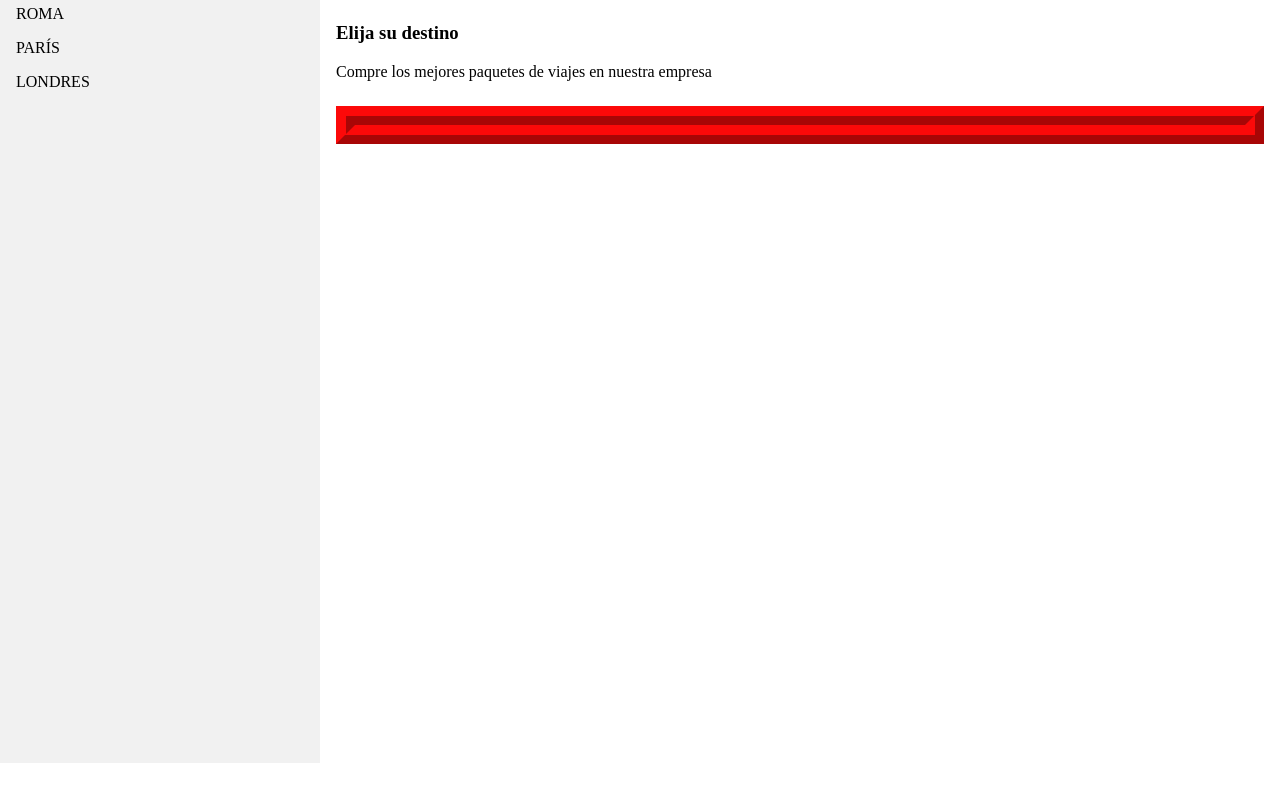
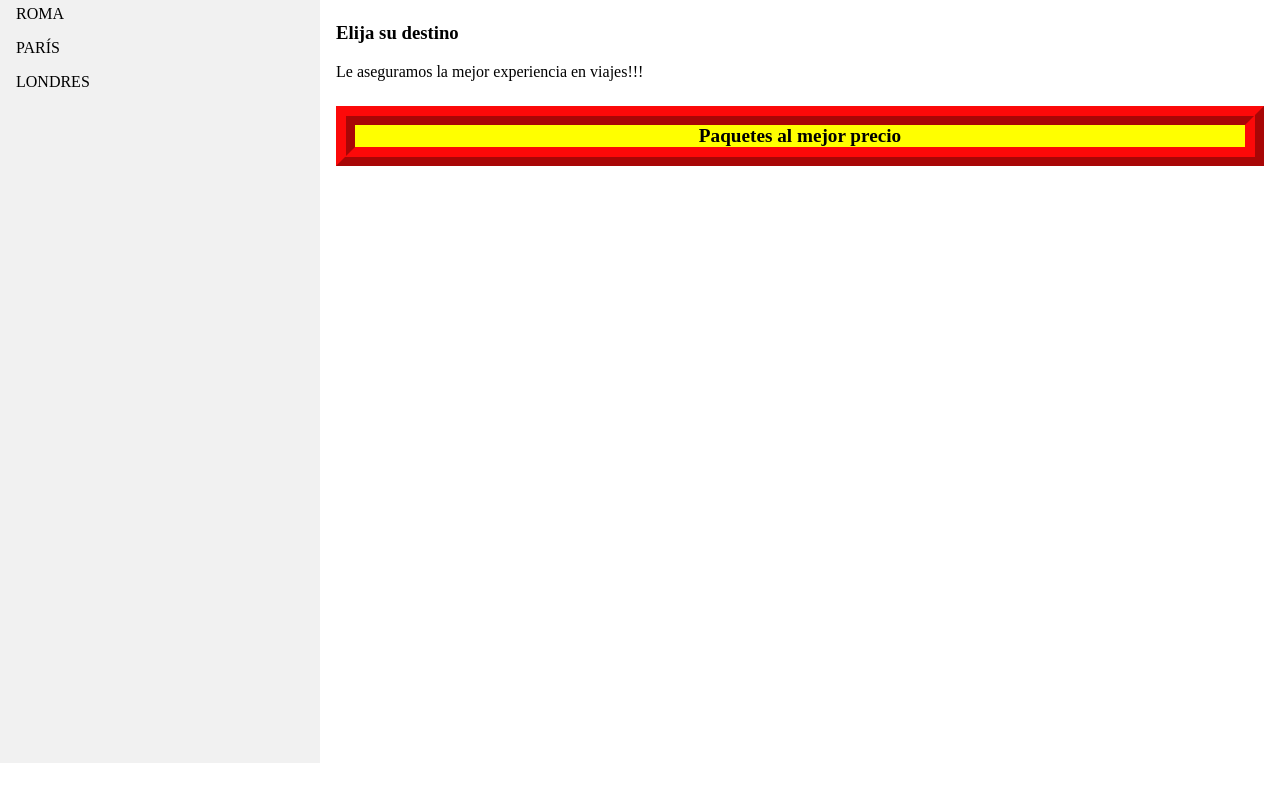
Before and after one commit to GinoGallardo/venta-viajes-curso-js, a plain HTML site: page index.html in a window 1280 px wide. Shown: the part 69-870 px from the top of the page. Drawn offline with Linux system fonts and the light colour scheme.

Commit message:
Modificando DOM

```diff
--- a/index.html
+++ b/index.html
@@ -21,8 +21,8 @@
     <div class="contenedor">
         <h2 id="titulo">Bienvenidos a nuestra Web</h2>
         <h3 id="subtitulo">Elija su destino</h3>
-        <p id="parrafo">Compre los mejores paquetes de viajes en nuestra empresa</p>
-        <h4 id="precio"></h4>
+        <p id="parrafo">Le aseguramos la mejor experiencia en viajes!!!</p>
+        <h4 id="precio">Paquetes al mejor precio</h4>
     </div>
 
     <script type="module" src="script.js"></script>
```
